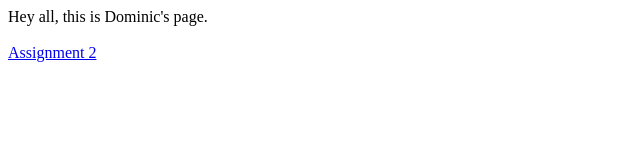
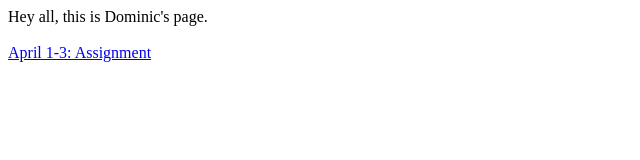
Before and after one commit to dvfekete-unc/dvfekete-unc.github.io, a plain HTML site: page index.html in a window 1280 px wide. Shown: the full height of the page, 0-640 px from the left. Drawn offline with Linux system fonts and the light colour scheme.

Commit message:
Update index.html

```diff
--- a/index.html
+++ b/index.html
@@ -5,6 +5,6 @@
 Hey all, this is Dominic's page.
 <br>
 <br>
-<a href="04-01-assignment-2.html">Assignment 2</a>
+<a href="webpages/04-02-assignment2">April 1-3: Assignment</a>
 </body>
 </html>
```
